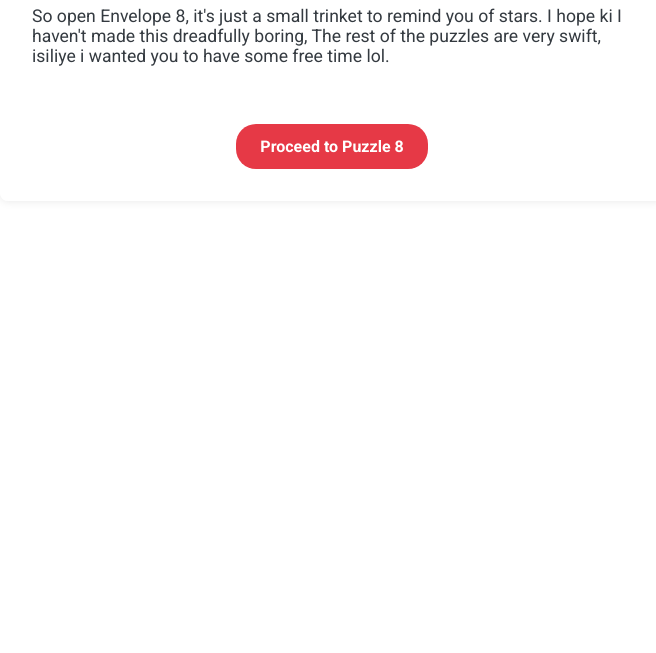
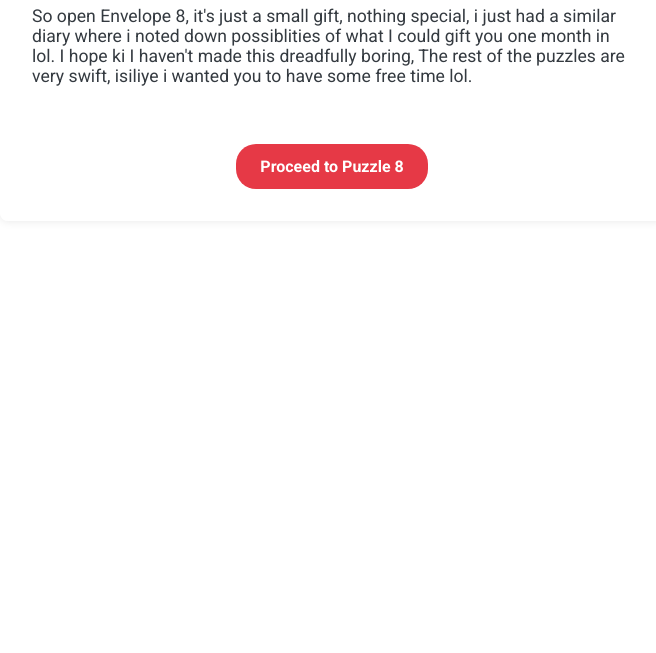
Before and after one commit to fireboltv47/Anniversary, a plain HTML site: page congratulations7.html in a window 1280 px wide. Shown: the part 147-800 px from the top of the page, without its empty margins (308-964 px from the left). Drawn offline with Linux system fonts and the light colour scheme.

Commit message:
Update congratulations7.html

```diff
--- a/congratulations7.html
+++ b/congratulations7.html
@@ -53,7 +53,7 @@
 <body>
     <div class="container">
         <h1>Congratulations!!!</h1>
-        <p>So open Envelope 8, it's just a small trinket to remind you of stars. I hope ki I haven't made this dreadfully boring, The rest of the puzzles are very swift, isiliye i wanted you to have some free time lol.</p>
+        <p>So open Envelope 8, it's just a small gift, nothing special, i just had a similar diary where i noted down possiblities of what I could gift you one month in lol. I hope ki I haven't made this dreadfully boring, The rest of the puzzles are very swift, isiliye i wanted you to have some free time lol.</p>
         <a href="puzzle8.html" class="btn">Proceed to Puzzle 8</a>
     </div>
 </body>
```
